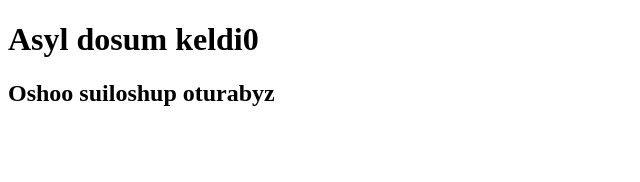
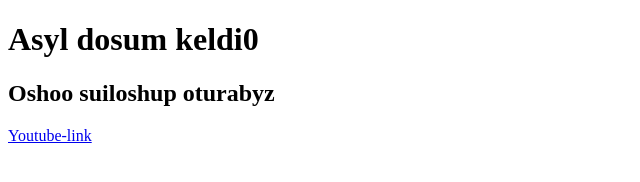
Before and after one commit to Parvozbek/courseraTutorial, a plain HTML site: page index.html in a window 1280 px wide. Shown: the whole page, without its empty margins (0-640 px from the left). Drawn offline with Linux system fonts and the light colour scheme.

Commit message:
link koshtuk

```diff
--- a/index.html
+++ b/index.html
@@ -8,5 +8,6 @@
 <body>
     <h1>Asyl dosum keldi0</h1>
     <h2>Oshoo suiloshup oturabyz</h2>
+    <a href="https://youtube.com">Youtube-link</a>
 </body>
 </html>
```
